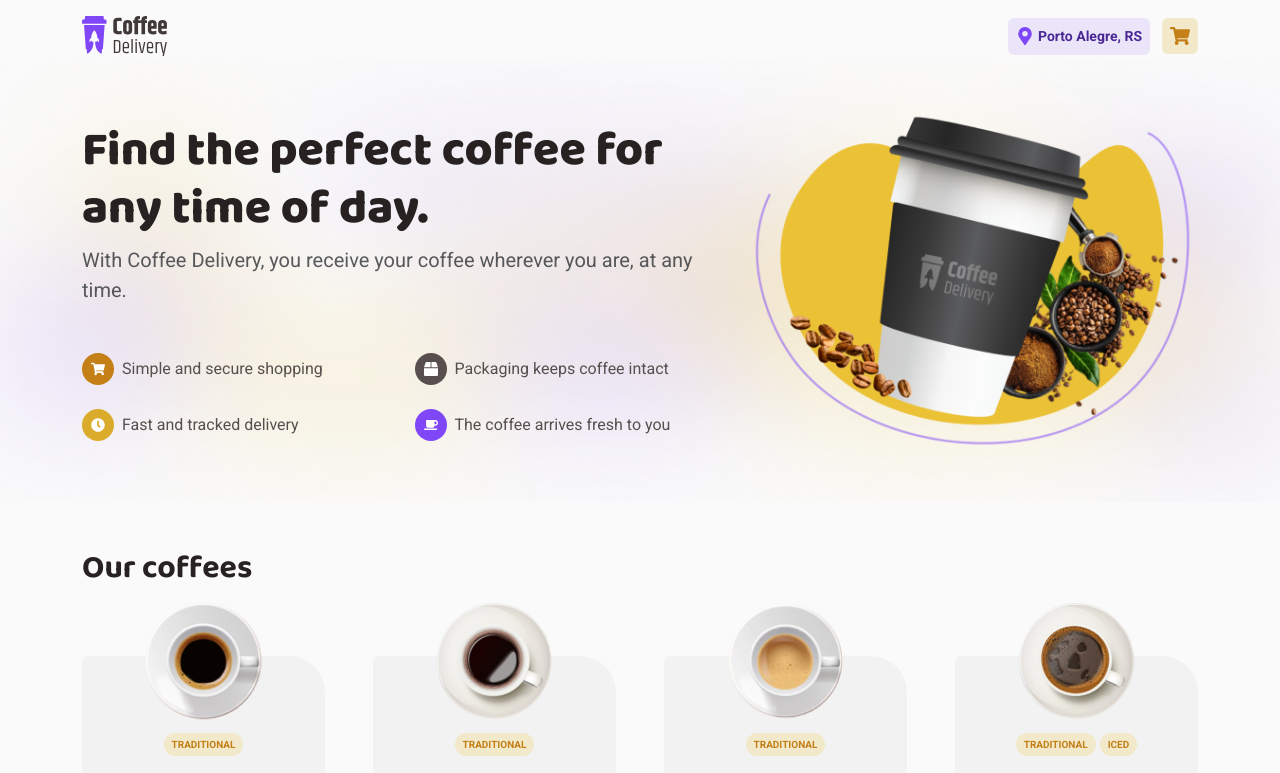
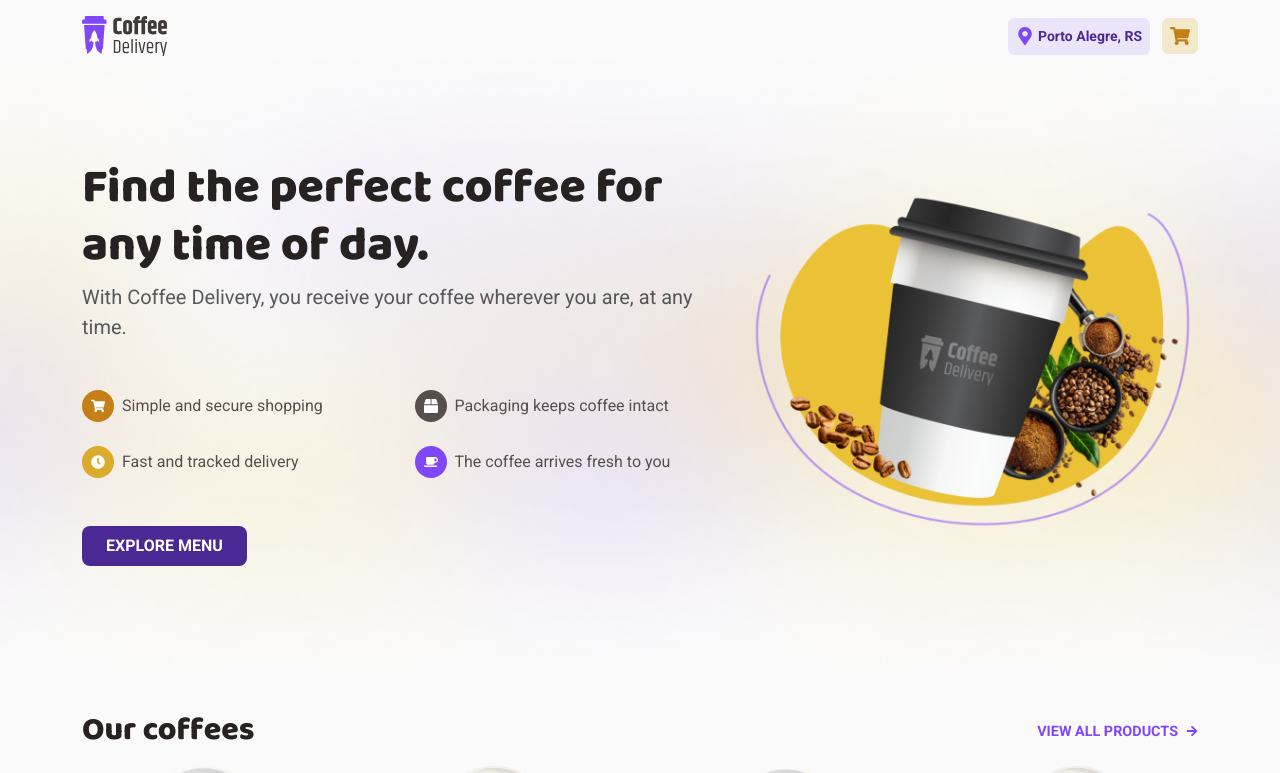
Before and after one commit to Umer-FE/coffee-delivery, a Next.js app: page / in a window 1280 px wide. Shown: the top 773 px of the page. Built offline with nearby package versions, Linux system fonts and the light colour scheme.

Commit message:
create-products-1

```diff
--- a/src/app/page.js
+++ b/src/app/page.js
@@ -1,13 +1,23 @@
 import { coffees } from "../data/coffees";
 import CoffeeCard from "../components/CoffeeCard/CoffeeCard";
-import { FaShoppingCart, FaBox, FaClock, FaCoffee } from "react-icons/fa";
+import {
+  FaShoppingCart,
+  FaBox,
+  FaClock,
+  FaCoffee,
+  FaArrowRight,
+} from "react-icons/fa";
+import Link from "next/link"; // Next.js Link import kiya
 
 export default function Home() {
+  // Home page par sirf pehle 4 ya 8 products dikhana behtar hai
+  const featuredCoffees = coffees.slice(0, 8);
+
   return (
     <main className="">
       <section className="hero_sec">
         <div className="container">
-          <div className="row align-items-center py-5w">
+          <div className="row align-items-center py-5">
             <div className="col-md-7">
               <h1 style={{ fontSize: "48px", fontWeight: 800 }}>
                 Find the perfect coffee for any time of day.
@@ -16,6 +26,7 @@ export default function Home() {
                 With Coffee Delivery, you receive your coffee wherever you are,
                 at any time.
               </p>
+
               <div className="row g-4 mt-4">
                 <div className="col-md-6 d-flex align-items-center gap-2 icon_group">
                   <div
@@ -54,7 +65,24 @@ export default function Home() {
                   <span>The coffee arrives fresh to you</span>
                 </div>
               </div>
+
+              {/* Hero Section mein bhi Link add kar sakte hain */}
+              <div className="mt-5">
+                <Link
+                  href="/product"
+                  className="btn btn-primary px-4 py-2"
+                  style={{
+                    backgroundColor: "#8047F8",
+                    border: "none",
+                    borderRadius: "8px",
+                    fontWeight: "600",
+                  }}
+                >
+                  EXPLORE MENU
+                </Link>
+              </div>
             </div>
+
             <div className="col-md-5">
               <img src="/images/coffee.png" alt="Hero" className="img-fluid" />
             </div>
@@ -64,9 +92,29 @@ export default function Home() {
 
       <section className="py-5">
         <div className="container">
-          <h2 className="mb-5">Our coffees</h2>
+          {/* Header with Link to All Products */}
+          <div className="d-flex justify-content-between align-items-center mb-5">
+            <h2
+              className="mb-0"
+              style={{ fontFamily: "'Baloo 2', cursive", fontWeight: "800" }}
+            >
+              Our coffees
+            </h2>
+            <Link
+              href="/product"
+              className="text-decoration-none d-flex align-items-center gap-2"
+              style={{
+                color: "#8047F8",
+                fontWeight: "700",
+                fontSize: "0.9rem",
+              }}
+            >
+              VIEW ALL PRODUCTS <FaArrowRight size={12} />
+            </Link>
+          </div>
+
           <div className="row g-5">
-            {coffees.map((coffee) => (
+            {featuredCoffees.map((coffee) => (
               <div key={coffee.id} className="col-md-6 col-lg-4 col-xl-3">
                 <CoffeeCard coffee={coffee} />
               </div>
```
